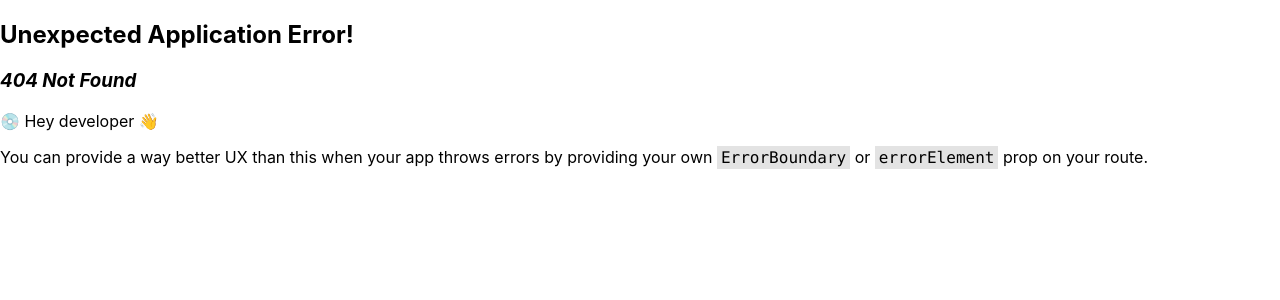
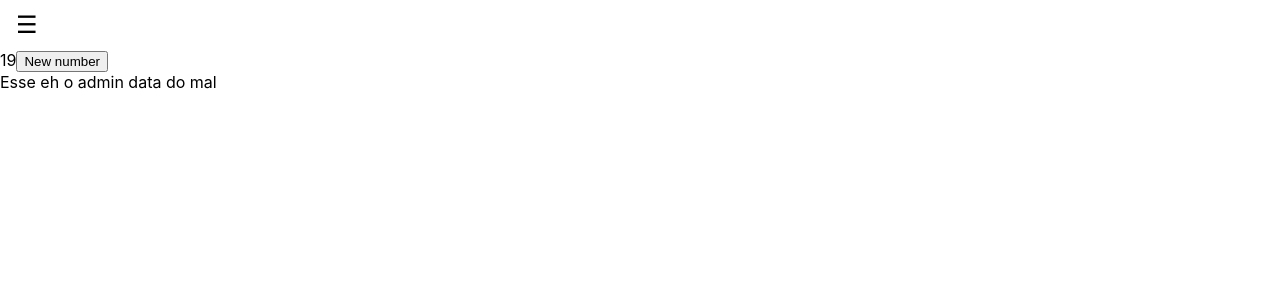
Before and after one commit to dukilee/stop, a React (Vite) app: page /admin/data in a window 1280 px wide. Before the commit this address had no page. Shown: the top 300 px of the page. Built offline with nearby package versions, Linux system fonts and the light colour scheme; no server answers.

Commit message:
Adding sidebar to admin

```diff
--- a/src/admin/Admin.jsx
+++ b/src/admin/Admin.jsx
@@ -1,5 +1,7 @@
 import { io } from 'socket.io-client';
 import { useRef, useState, useEffect } from 'react';
+import Sidebar from './SideBar';
+import { Outlet } from 'react-router-dom';
 
 function Admin(){
   const socketRef = useRef(null);
@@ -40,8 +42,12 @@ function Admin(){
 
 
   return <div>
-    {number}
-    <button onClick={generateNewNumber}>New number</button>
+    <Sidebar />
+    <div>
+      {number}
+      <button onClick={generateNewNumber}>New number</button>
+      <Outlet />
+    </div>
   </div>
 }
 
--- /dev/null
+++ b/src/admin/AdminData.jsx
@@ -0,0 +1,11 @@
+import { io } from 'socket.io-client';
+import { useRef, useState, useEffect } from 'react';
+import Sidebar from './SideBar';
+
+function AdminData(){
+  return <div>
+    Esse eh o admin data do mal
+  </div>
+}
+
+export default AdminData;
--- /dev/null
+++ b/src/admin/AdminGameManager.jsx
@@ -0,0 +1,11 @@
+import { io } from 'socket.io-client';
+import { useRef, useState, useEffect } from 'react';
+import Sidebar from './SideBar';
+
+function AdminData(){
+  return <div>
+    GAME IT ALL
+  </div>
+}
+
+export default AdminData;
--- /dev/null
+++ b/src/admin/Sidebar.css
@@ -0,0 +1,46 @@
+.hamburger {
+  font-size: 24px;
+  margin: 10px;
+  background: none;
+  border: none;
+  cursor: pointer;
+  z-index: 1100;
+  position: relative;
+}
+
+.sidebar {
+  position: fixed;
+  top: 0;
+  left: 0;
+  height: 100%;
+  width: 250px;
+  background-color: #333;
+  color: white;
+  padding: 20px;
+  z-index: 1001;
+  box-shadow: 2px 0 5px rgba(0, 0, 0, 0.5);
+}
+
+.sidebar ul {
+  list-style-type: none;
+  padding: 0;
+}
+
+.sidebar-link {
+  background: none;
+  color: white;
+  border: none;
+  font-size: 18px;
+  margin: 10px 0;
+  cursor: pointer;
+}
+
+.overlay {
+  position: fixed;
+  top: 0;
+  left: 0;
+  width: 100vw;
+  height: 100vh;
+  background-color: rgba(0,0,0,0.5);
+  z-index: 1000;
+}
--- /dev/null
+++ b/src/admin/Sidebar.jsx
@@ -0,0 +1,35 @@
+import React, { useState } from 'react';
+import './Sidebar.css';
+import { Link } from 'react-router-dom';
+
+function Sidebar() {
+  const [isOpen, setIsOpen] = useState(false);
+  const toggleSidebar = () => setIsOpen(!isOpen);
+
+  return (
+    <div>
+      {/* Hamburger Icon */}
+      <button className="hamburger" onClick={toggleSidebar}>
+        ☰
+      </button>
+
+      {/* Sidebar */}
+      {isOpen && (
+        <>
+          <div className="sidebar">
+            <h2>Admin Menu</h2>
+            <ul>
+              <li><Link to="/admin" onClick={toggleSidebar} className="sidebar-link">Game Manager</Link></li>
+              <li><Link to="/admin/data" onClick={toggleSidebar} className="sidebar-link">Database</Link></li>
+            </ul>
+          </div>
+
+          {/* Overlay */}
+          <div className="overlay" onClick={toggleSidebar}></div>
+        </>
+      )}
+    </div>
+  );
+}
+
+export default Sidebar;
--- a/src/index.jsx
+++ b/src/index.jsx
@@ -3,6 +3,8 @@ import ReactDOM from 'react-dom/client';
 import './index.css';
 import App from './App';
 import Admin from './admin/Admin';
+import AdminData from './admin/AdminData';
+import AdminGameManager from './admin/AdminGameManager';
 import {createBrowserRouter, RouterProvider} from "react-router-dom";
 
 const root = ReactDOM.createRoot(document.getElementById('root'));
@@ -14,7 +16,11 @@ const router = createBrowserRouter([
   },
   {
     path:"/admin",
-    element: <Admin />
+    element: <Admin />,
+    children:[
+      {index:true, element: <AdminGameManager />},
+      {path: 'data', element: <AdminData />},
+    ],
   },
 ])
 
```
